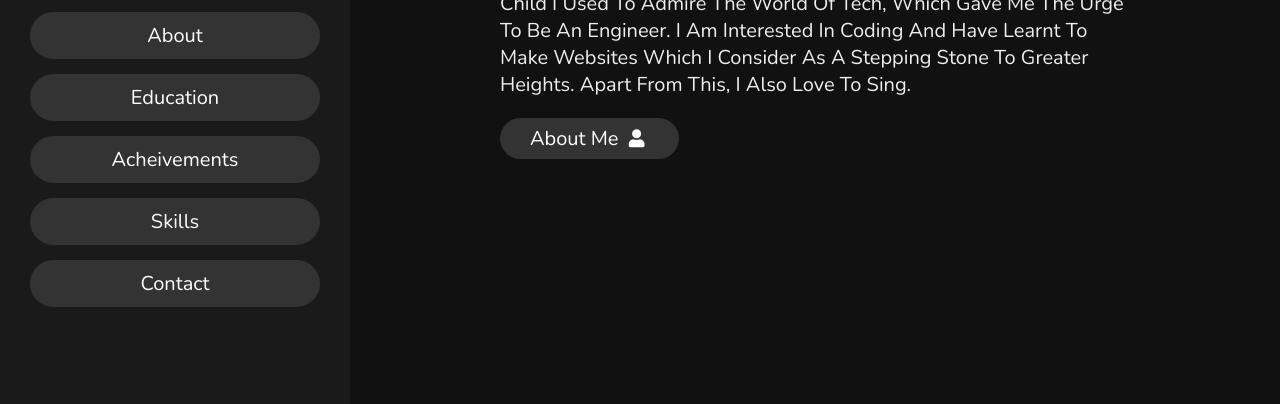
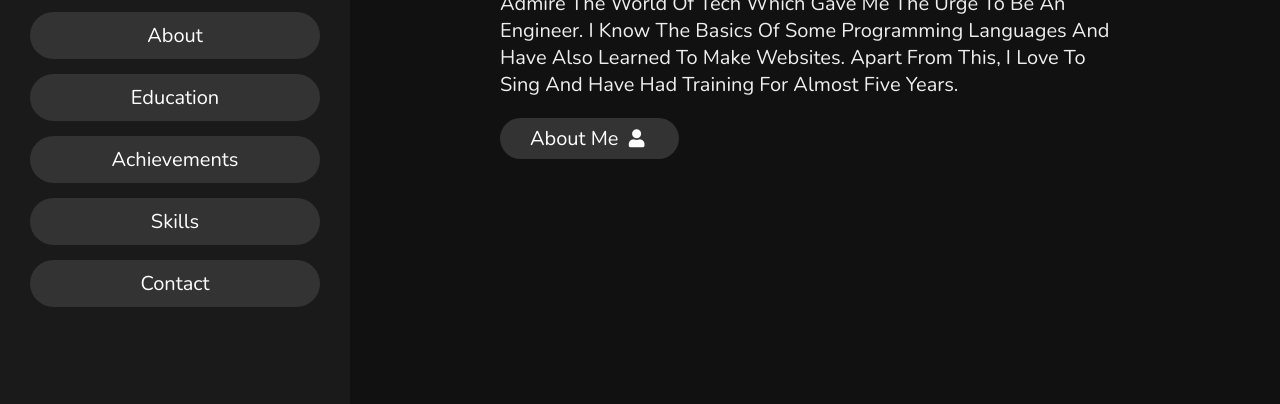
Before and after one commit to anushajoseph/portfolio, a plain HTML site: page index.html in a window 1280 px wide. Shown: the part 396-800 px from the top of the page. Drawn offline with nearby package versions, Linux system fonts and the light colour scheme.

Commit message:
Update index.html

```diff
--- a/index.html
+++ b/index.html
@@ -29,7 +29,7 @@
             <li><a href="#home">home</a></li>
             <li><a href="#about">about</a></li>
             <li><a href="#education">education</a></li>
-            <li><a href="#acheivements">acheivements</a></li>
+            <li><a href="#achievements">achievements</a></li>
             <li><a href="#skills">skills</a></li>
             <li><a href="#contact">contact</a></li>
         </ul>
@@ -47,7 +47,7 @@
 
    <h3>HI THERE !</h3>
    <h1>I'M <span>Anusha</span></h1>
-   <p>I'm an engineering student in the field of computer science. As a child i used to admire the world of tech, which gave me the urge to be an engineer. I am interested in coding and have learnt to make websites which I consider as a stepping stone to greater heights. Apart from this, I also love to sing.</p>
+   <p>I'm a computer science engineering student. As a child, I used to admire the world of tech which gave me the urge to be an engineer. I know the basics of some programming languages and have also learned to make websites. Apart from this, I love to sing and have had training for almost five years.</p>
    <a href="#about"><button class="btn">about me <i class="fas fa-user"></i></button></a>
 
 </section>
@@ -200,7 +200,7 @@
             <h3> <i class="fas fa-phone"></i>+91 9037695296 </h3>
 
             <h3> <i class="fas fa-map-marker-alt"></i> thrissur, kerala, india</h3>
-            <h3> <i class="fa-brands fa-github"></i><a href = "https://github.com/anushajoseph" target = "_self">github-anushajoseph</a></h3>
+            <h3> <i class="fab fa-github"></i><a href = "https://github.com/anushajoseph" target = "_self">github-anushajoseph</a></h3>
         </div>
 
     </div>
```
